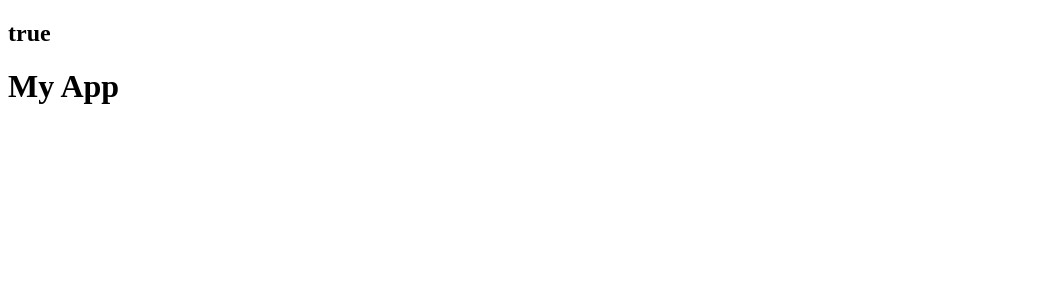
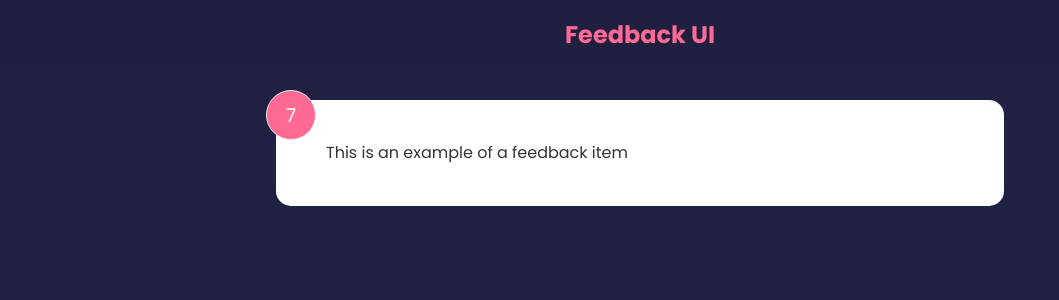
Before and after one commit to ChitownCoder/feedback-app, a React (Create React App) app: page / in a window 1280 px wide. Shown: the top 300 px of the page, without its empty margins (0-1059 px from the left). Built offline with nearby package versions, Linux system fonts and the light colour scheme.

Commit message:
added a added a new component, also learned more about State, and useState.

```diff
--- a/src/App.js
+++ b/src/App.js
@@ -1,11 +1,12 @@
 import Header from "./components/Header";
+import FeedbackItem from "./components/FeedbackItem";
 
 function App() {
   return (
     <>
-      <Header text="true" />
+      <Header />
       <div className="container">
-        <h1>My App</h1>
+        <FeedbackItem />
       </div>
     </>
   );
--- /dev/null
+++ b/src/components/FeedbackItem.jsx
@@ -0,0 +1,15 @@
+import { useState } from "react";
+
+function FeedbackItem() {
+  const [rating, setRating] = useState(7);
+  const [text, setText] = useState("This is an example of a feedback item");
+
+  return (
+    <div className="card">
+      <div className="num-display">{rating}</div>
+      <div className="text-display">{text}</div>
+    </div>
+  );
+}
+
+export default FeedbackItem;
--- a/src/components/Header.jsx
+++ b/src/components/Header.jsx
@@ -1,22 +1,30 @@
-import PropTypes from 'prop-types';
+import PropTypes from "prop-types";
 
+function Header({ text, bgColor, textColor }) {
+  const headerStyles = {
+    backgroundColor: bgColor,
+    color: textColor,
+  };
 
-function Header( { text } ) {
   return (
-  <div>
-<div className="container">
-  <h2>{text}</h2>
-</div>
-  </div>
+    <header style={headerStyles}>
+      <div className="container">
+        <h2>{text}</h2>
+      </div>
+    </header>
   );
 }
 
 Header.defaultProps = {
-  text: 'Feedback UI'
-}
+  text: "Feedback UI",
+  bgColor: "rgba(0,0,0,.04)",
+  textColor: " #ff6a95",
+};
 
 Header.propTypes = {
-  text: PropTypes.string
-}
+  text: PropTypes.string,
+  bgColor: PropTypes.string,
+  textColor: PropTypes.string,
+};
 
 export default Header;
--- a/src/index.css
+++ b/src/index.css
@@ -0,0 +1,228 @@
+@import url("https://fonts.googleapis.com/css2?family=Poppins:wght@400;600;700&display=swap");
+
+* {
+  box-sizing: border-box;
+  margin: 0;
+  padding: 0;
+}
+
+body {
+  font-family: "Poppins", sans-serif;
+  background-color: #202142;
+  color: #fff;
+  line-height: 1.6;
+}
+
+ul {
+  list-style: none;
+}
+
+.container {
+  max-width: 768px;
+  margin: auto;
+  padding: 0 20px;
+}
+
+header {
+  height: 70px;
+  width: 100%;
+  display: flex;
+  justify-content: space-between;
+  align-items: center;
+  margin-bottom: 30px;
+}
+
+.card {
+  background-color: #fff;
+  color: #333;
+  border-radius: 15px;
+  padding: 40px 50px;
+  margin: 20px 0;
+  position: relative;
+}
+
+.card.reverse {
+  background-color: rgba(0, 0, 0, 0.4);
+  color: #fff;
+}
+
+.card h2 {
+  font-size: 22px;
+  font-weight: 600;
+  text-align: center;
+}
+
+.rating {
+  display: flex;
+  align-items: center;
+  justify-content: space-around;
+  margin: 30px 0 40px;
+}
+
+.rating li,
+.num-display {
+  position: relative;
+  background: #f4f4f4;
+  width: 50px;
+  height: 50px;
+  padding: 10px;
+  text-align: center;
+  border-radius: 50%;
+  font-size: 19px;
+  border: 1px #eee solid;
+  transition: 0.3s;
+}
+
+.rating li label {
+  position: absolute;
+  top: 50%;
+  left: 50%;
+  width: 50px;
+  height: 50px;
+  padding: 10px;
+  border-radius: 50%;
+  transform: translate(-50%, -50%);
+  cursor: pointer;
+}
+
+.rating li:hover,
+.num-display {
+  background: #ff6a95;
+  color: #fff;
+}
+
+[type="radio"] {
+  opacity: 0;
+}
+
+[type="radio"]:checked ~ label {
+  background: #ff6a95;
+  color: #fff;
+}
+
+.input-group {
+  display: flex;
+  flex-direction: row;
+  border: 1px solid #ccc;
+  padding: 8px 10px;
+  border-radius: 8px;
+}
+
+input {
+  flex-grow: 2;
+  border: none;
+  font-size: 16px;
+}
+
+input:focus {
+  outline: none;
+}
+
+.feedback-stats {
+  color: #fff;
+  display: flex;
+  justify-content: space-between;
+  align-items: center;
+}
+
+.num-display {
+  position: absolute;
+  top: -10px;
+  left: -10px;
+}
+
+.close,
+.edit {
+  position: absolute;
+  top: 10px;
+  right: 20px;
+  cursor: pointer;
+  background: none;
+  border: none;
+}
+
+.edit {
+  right: 40px;
+}
+
+.btn {
+  color: #fff;
+  border: 0;
+  border-radius: 8px;
+  color: #fff;
+  width: 100px;
+  height: 40px;
+  cursor: pointer;
+}
+
+.btn-primary {
+  background-color: #202142;
+}
+
+.btn-secondary {
+  background: #ff6a95;
+}
+
+.btn:hover {
+  transform: scale(0.98);
+  opacity: 0.9;
+}
+
+.btn:disabled {
+  background-color: #cccccc;
+  color: #333;
+  cursor: auto;
+}
+
+.btn:disabled:hover {
+  transform: scale(1);
+  opacity: 1;
+}
+
+.message {
+  padding-top: 10px;
+  text-align: center;
+  color: rebeccapurple;
+}
+
+.about-link {
+  position: absolute;
+  bottom: 20px;
+  right: 20px;
+  color: #fff;
+  cursor: pointer;
+}
+
+.about-link a {
+  color: #fff;
+}
+
+.about-link a:hover {
+  color: #ff6a95;
+}
+
+.about h1 {
+  margin-bottom: 20px;
+}
+
+.about p {
+  margin: 10px 0;
+}
+
+@media (max-width: 600px) {
+  .rating li {
+    margin: 10px 3px;
+  }
+
+  .rating {
+    display: flex;
+    align-items: center;
+    justify-content: center;
+    flex-wrap: wrap;
+    margin: 30px 0 40px;
+  }
+
+  .input-group input {
+    width: 80%;
+  }
+}
```
